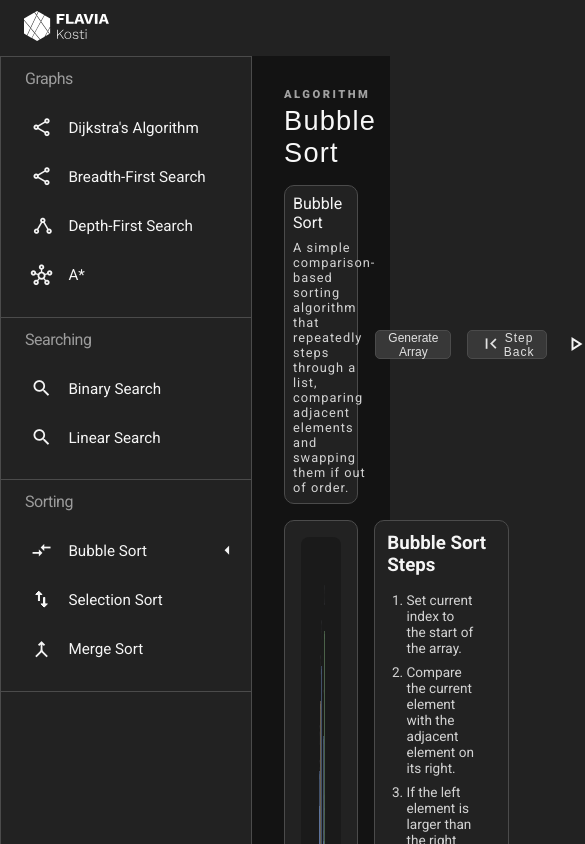
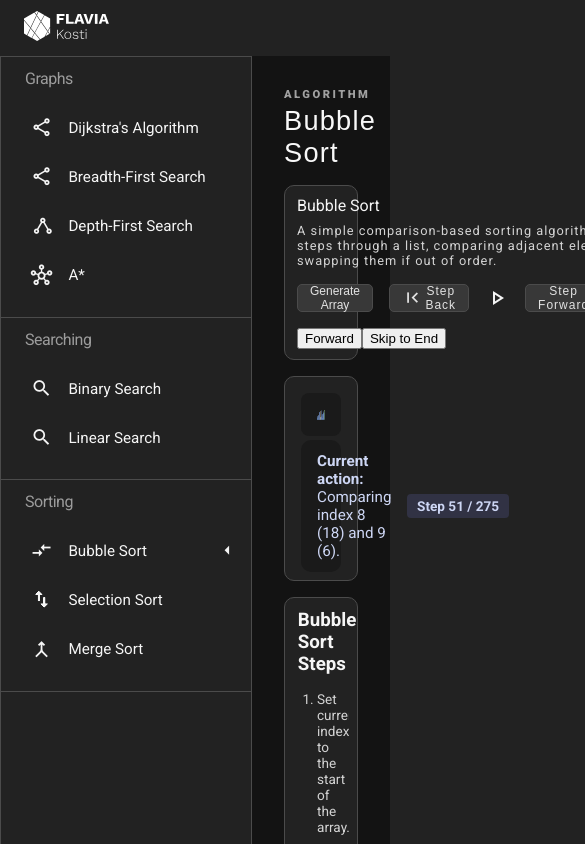
Before and after one commit to flavia3107/algorithm-visualizer, an Angular app: page / in a window 390 px wide. Shown: the top 844 px of the page, 585 px wide, since content can reach past the window. Built offline with nearby package versions, Linux system fonts and the light colour scheme.

Commit message:
Algorithm-Visualizer: Responsivity - P8

```diff
--- a/src/app/app.scss
+++ b/src/app/app.scss
@@ -52,6 +52,7 @@ h3 {
 	display: flex;
 	gap: 1rem;
 	flex: 1;
+	flex-wrap: wrap;
 
 	.graph {
 		flex: 4;
@@ -103,3 +104,13 @@ img {
 	width: 5.3rem;
 	margin: 0 1.5rem;
 }
+
+@media screen and (max-width: 1064px) {
+	.visualizer-row {
+		flex-direction: column;
+	}
+
+	.visualizer-row > * {
+		width: 100%;
+	}
+}
--- a/src/app/components/controls/controls.html
+++ b/src/app/components/controls/controls.html
@@ -1,5 +1,5 @@
 @let algorithm = activeAlgorithm();
-<div class="flex-row space_between middle">
+<div class="flex-row space_between middle wrap">
 	<div class="summary flex-column">
 		<span>{{algorithm.name}}</span>
 		<span class="description">{{algorithm.summary}}</span>
--- a/src/app/components/controls/controls.scss
+++ b/src/app/components/controls/controls.scss
@@ -12,3 +12,14 @@
 .controls {
 	gap: 1rem;
 }
+
+@media screen and (max-width: 1600px) {
+	.summary {
+		width: 100%;
+	}
+
+	.wrap {
+		gap: 1rem 0;
+		padding: 0.1rem 0.25rem;
+	}
+}
--- a/src/styles.scss
+++ b/src/styles.scss
@@ -36,6 +36,10 @@ body {
 
 .space_between {
 	justify-content: space-between;
+}
+
+.wrap {
+	flex-wrap: wrap;
 }
 
 .section {
```
